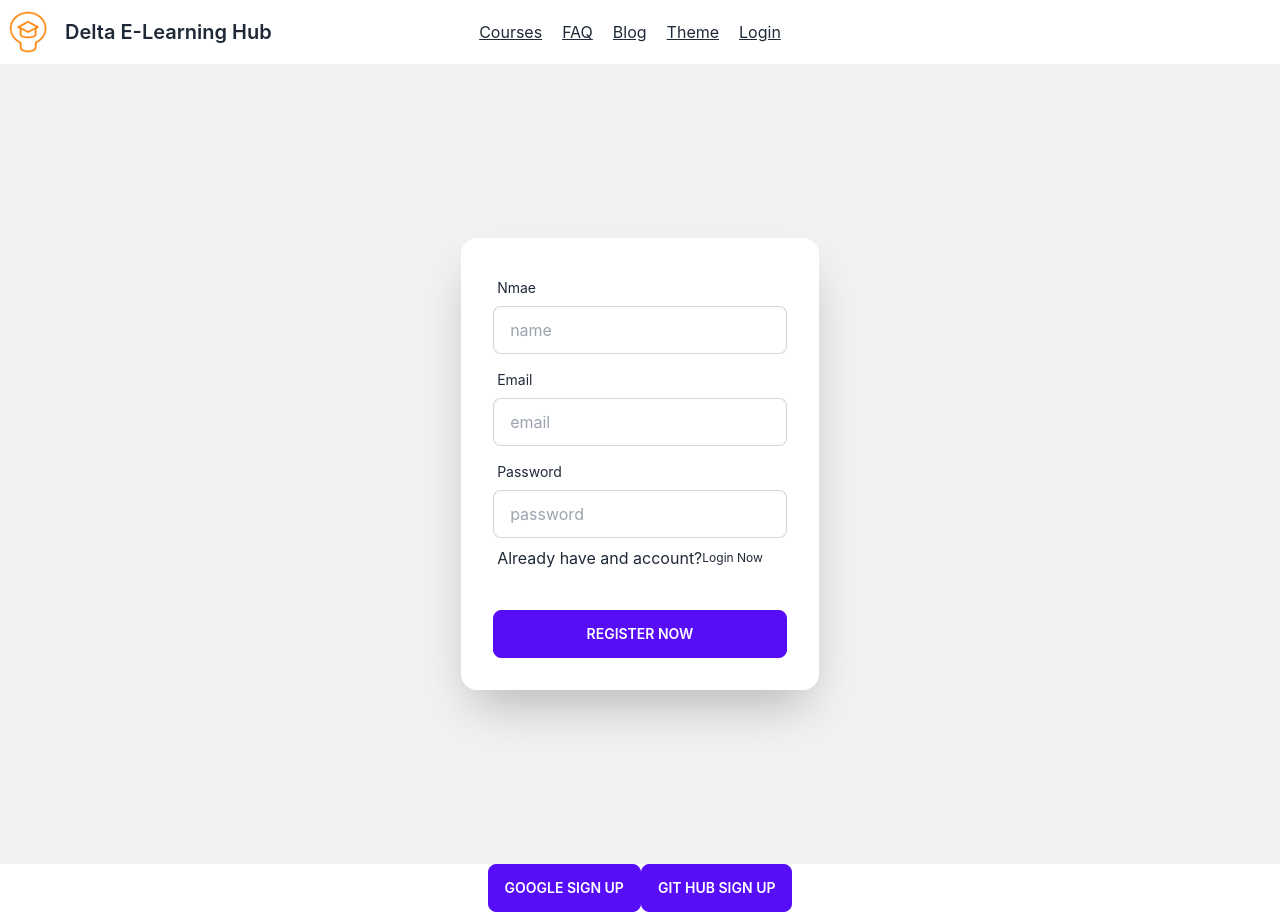
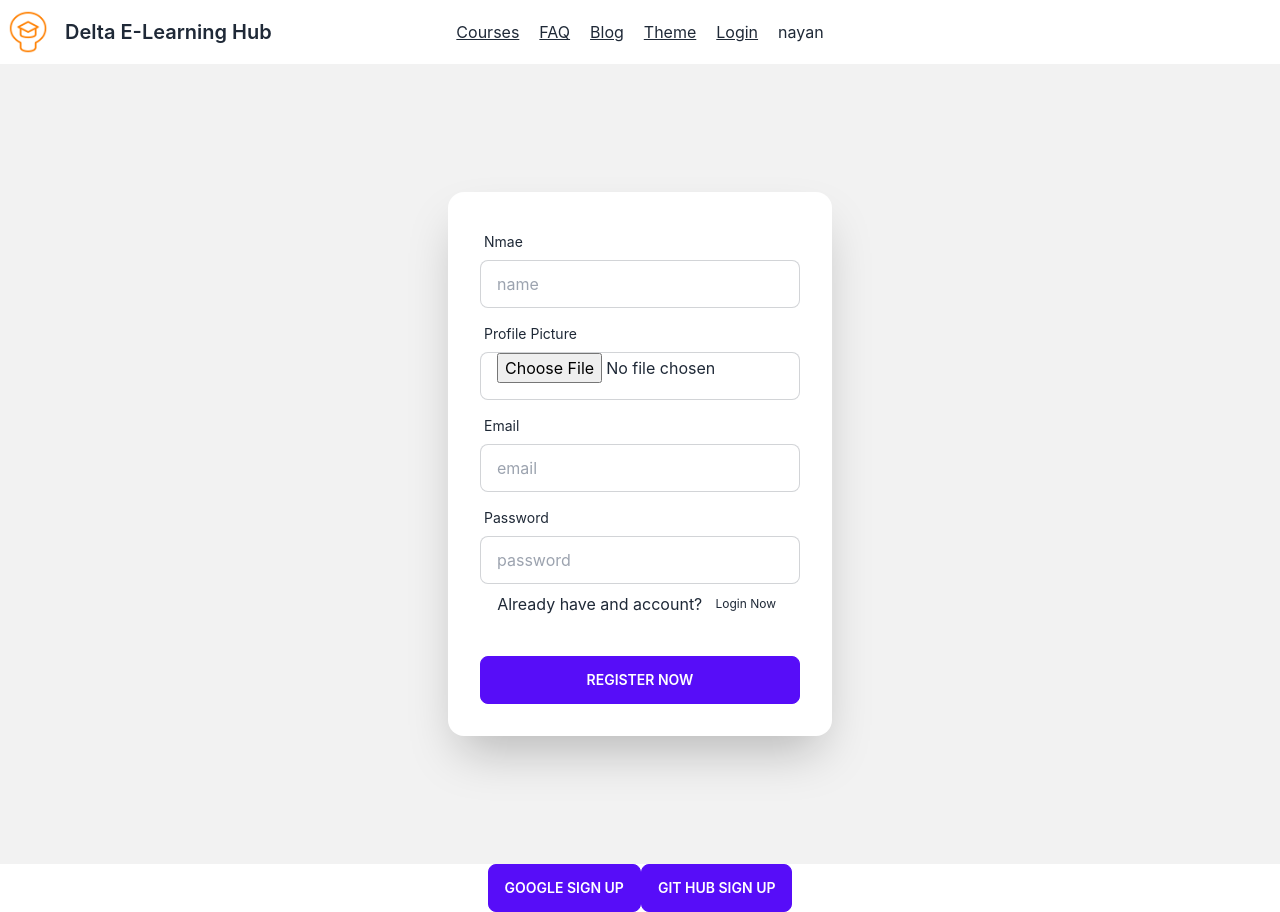
Before and after one commit to dev-nayandas/delta_elearning_client, a React (Create React App) app: page /register in a window 1280 px wide. Built offline with nearby package versions, Linux system fonts and the light colour scheme.

Commit message:
issue solved

```diff
--- /dev/null
+++ b/src/Context/UserContext.js
@@ -0,0 +1,16 @@
+import React, { createContext } from 'react';
+
+
+export const AuthContext = createContext();
+
+const UserContext = ({children}) => {
+    const user = {displayName: 'nayan'}
+    const AuthInfo = {user}
+    return (
+        <AuthContext.Provider value={AuthInfo}>
+            {children}
+        </AuthContext.Provider>
+    );
+};
+
+export default UserContext;
--- a/src/index.js
+++ b/src/index.js
@@ -3,11 +3,15 @@ import ReactDOM from 'react-dom/client';
 import './index.css';
 import App from './App';
 import reportWebVitals from './reportWebVitals';
+import UserContext from './Context/UserContext';
 
 const root = ReactDOM.createRoot(document.getElementById('root'));
 root.render(
   <React.StrictMode>
+    <UserContext>
     <App />
+    </UserContext>
+
   </React.StrictMode>
 );
 
--- a/src/pages/Home/Header.js
+++ b/src/pages/Home/Header.js
@@ -1,9 +1,12 @@
-import React from 'react';
+import React, { useContext } from 'react';
 import { Link } from 'react-router-dom';
+import { AuthContext } from '../../Context/UserContext';
 import logo from '../../Images/logo.png';
 import './Header.css'
 
 const Header = () => {
+  const {user}= useContext(AuthContext);
+  console.log(user.displayName)
     return (
         <div className="navbar bg-base-100">
         <div className="navbar-start">
@@ -24,6 +27,7 @@ const Header = () => {
             <Link className='link' to='/blog'>Blog</Link>
             <Link className='link' to='/theme'>Theme</Link>
             <Link className='link' to='/login'>Login</Link>
+            {user?.displayName && <span>{user?.displayName}</span>}
           </ul>
         </div>
         <div className="navbar-end">
--- a/src/pages/Login/Login.js
+++ b/src/pages/Login/Login.js
@@ -2,6 +2,13 @@ import React from 'react';
 import { Link } from 'react-router-dom';
 
 const Login = () => {
+    const handleSubmit = event =>{
+        event.preventDefault();
+        const form = event.target;
+        const email = form.email.value;
+        const password = form.password.value;
+        console.log(email , password)
+    }
     return (
 
 
@@ -9,7 +16,7 @@ const Login = () => {
 
         <div>
 
-            <div className="hero min-h-screen bg-base-200">
+            <form onSubmit={handleSubmit} className="hero min-h-screen bg-base-200">
 
               <div className="hero-content flex-col lg:flex-row-reverse">
 
@@ -19,13 +26,13 @@ const Login = () => {
                       <label className="label">
                         <span className="label-text">Email</span>
                       </label>
-                      <input type="text" placeholder="email" className="input input-bordered" />
+                      <input type="text" name='email' placeholder="email" className="input input-bordered" />
                     </div>
                     <div className="form-control">
                       <label className="label">
                         <span className="label-text">Password</span>
                       </label>
-                      <input type="text" placeholder="password" className="input input-bordered" />
+                      <input type="text" name='password' placeholder="password" className="input input-bordered" />
                       <label className="label">
                         <a href="#" className="label-text-alt link link-hover">Forgot password?</a>
                       </label>
@@ -40,7 +47,7 @@ const Login = () => {
                 </div>
               </div>
 
-            </div>
+            </form>
 
 
             <button className="btn btn-primary">Google Login</button>
--- a/src/pages/Register/Register.js
+++ b/src/pages/Register/Register.js
@@ -2,9 +2,20 @@ import React from 'react';
 import { Link } from 'react-router-dom';
 
 const Register = () => {
+    const handleRegister = event =>{
+        event.preventDefault();
+        const form = event.target;
+        const name = form.name.value;
+        const photoURL = form.photoURL.value;
+        const email = form.email.value;
+        const password = form.password.value;
+        console.log(name,photoURL,email,password)
+
+
+    }
     return (
        <div>
-         <div className="hero min-h-screen bg-base-200">
+         <form onSubmit={handleRegister} className="hero min-h-screen bg-base-200">
         <div className="hero-content flex-col lg:flex-row-reverse">
 
           <div className="card flex-shrink-0 w-full max-w-sm shadow-2xl bg-base-100">
@@ -13,19 +24,25 @@ const Register = () => {
                 <label className="label">
                   <span className="label-text">Nmae</span>
                 </label>
-                <input type="text" placeholder="name" className="input input-bordered" />
+                <input type="text" name='name' placeholder="name" className="input input-bordered" />
+              </div>
+              <div className="form-control">
+                <label className="label">
+                  <span className="label-text">Profile Picture</span>
+                </label>
+                <input type="file" name='photoURL' placeholder="name" className="input input-bordered" />
               </div>
               <div className="form-control">
                 <label className="label">
                   <span className="label-text">Email</span>
                 </label>
-                <input type="email" placeholder="email" className="input input-bordered" />
+                <input type="email" name='email' placeholder="email" className="input input-bordered" />
               </div>
               <div className="form-control">
                 <label className="label">
                   <span className="label-text">Password</span>
                 </label>
-                <input type="password" placeholder="password" className="input input-bordered" />
+                <input type="password" name='password' placeholder="password" className="input input-bordered" />
 
                 <label className="label">
                   <p>Already have and account? </p>   <a href="/login" className="label-text-alt link link-hover">Login Now</a>
@@ -38,7 +55,7 @@ const Register = () => {
           </div>
         </div>
 
-      </div>
+      </form>
 
       <button className="btn btn-primary">Google Sign Up</button>
             <button className="btn btn-primary">Git Hub Sign Up </button>
```
